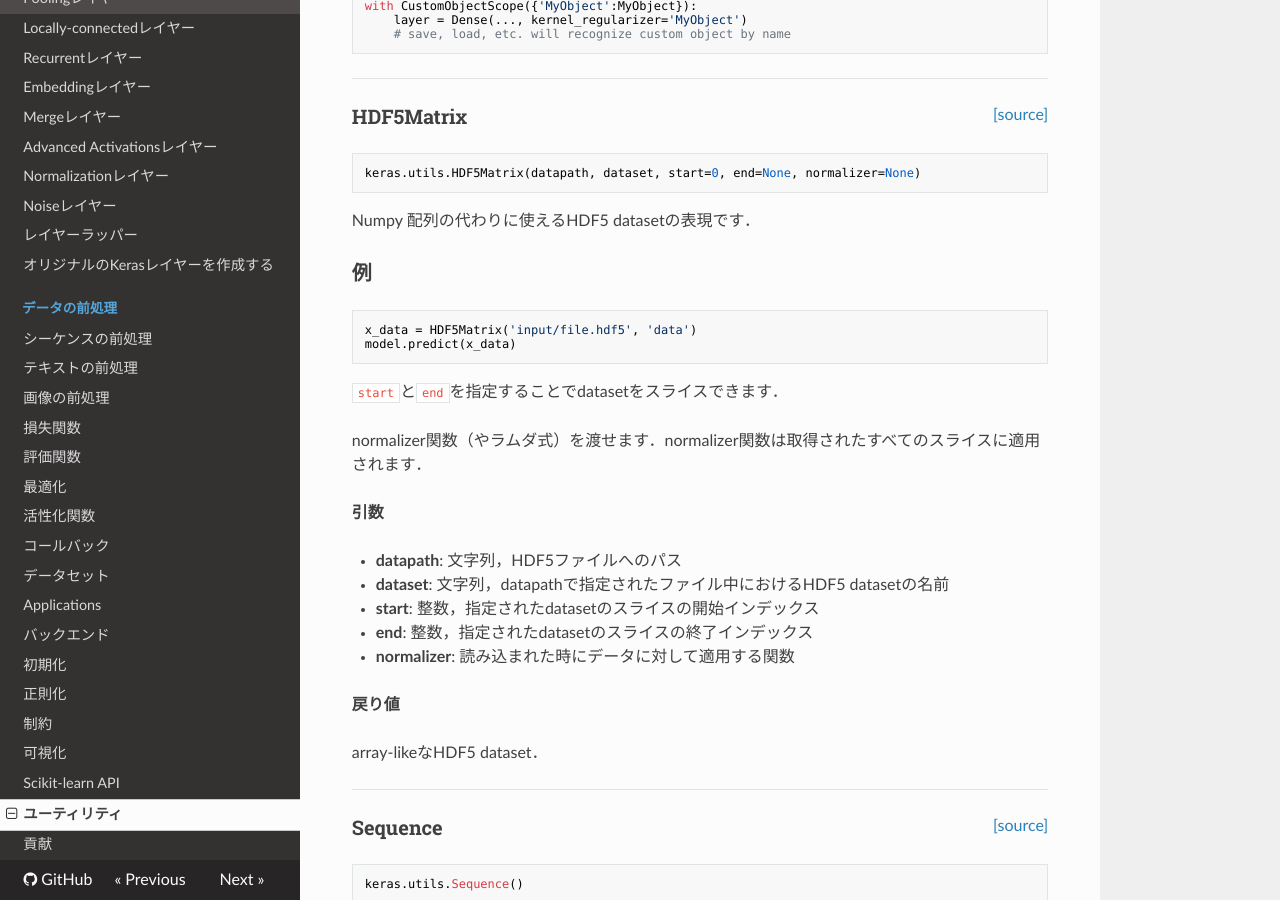
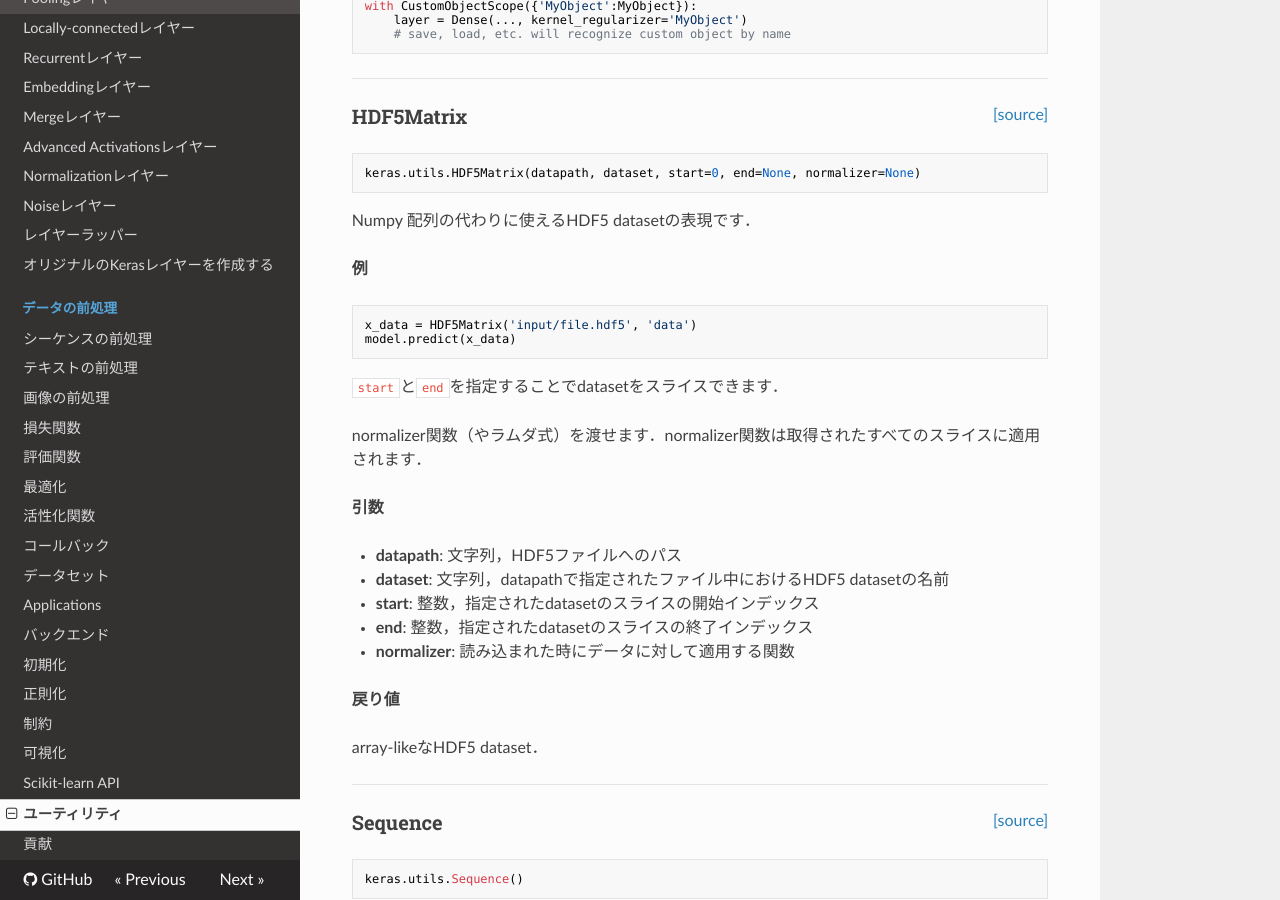
Before and after one commit to keras-team/keras-docs-ja, an MkDocs documentation site: the page built from sources/utils.md, in a window 1280 px wide and 900 px high, scrolled down 469 px. Built offline with MkDocs 1.6.1, drawn with Linux system fonts in a browser that asks for light colours; nearby versions of some CDN libraries; old or Windows-style settings are respelled for this version of MkDocs.

Commit message:
Fix format

````diff
--- a/sources/utils.md
+++ b/sources/utils.md
@@ -32,7 +32,7 @@ keras.utils.HDF5Matrix(datapath, dataset, start=0, end=None, normalizer=None)
 
 Numpy 配列の代わりに使えるHDF5 datasetの表現です．
 
-### 例
+__例__
 
 ```python
 x_data = HDF5Matrix('input/file.hdf5', 'data')
@@ -68,7 +68,7 @@ datasetのようなデータの系列にfittingのためのベースオブジェ
 
 Sequenceは`__getitem__`と`__len__`メソッドを実装しなければなりません．エポックの間にデータセットを変更したい場合には`on_epoch_end`を実装すべきです．`__getitem__`メソッドは完全なバッチを返すべきです．
 
-### 例
+__例__
 
 ``` python
 from skimage.io import imread
````
